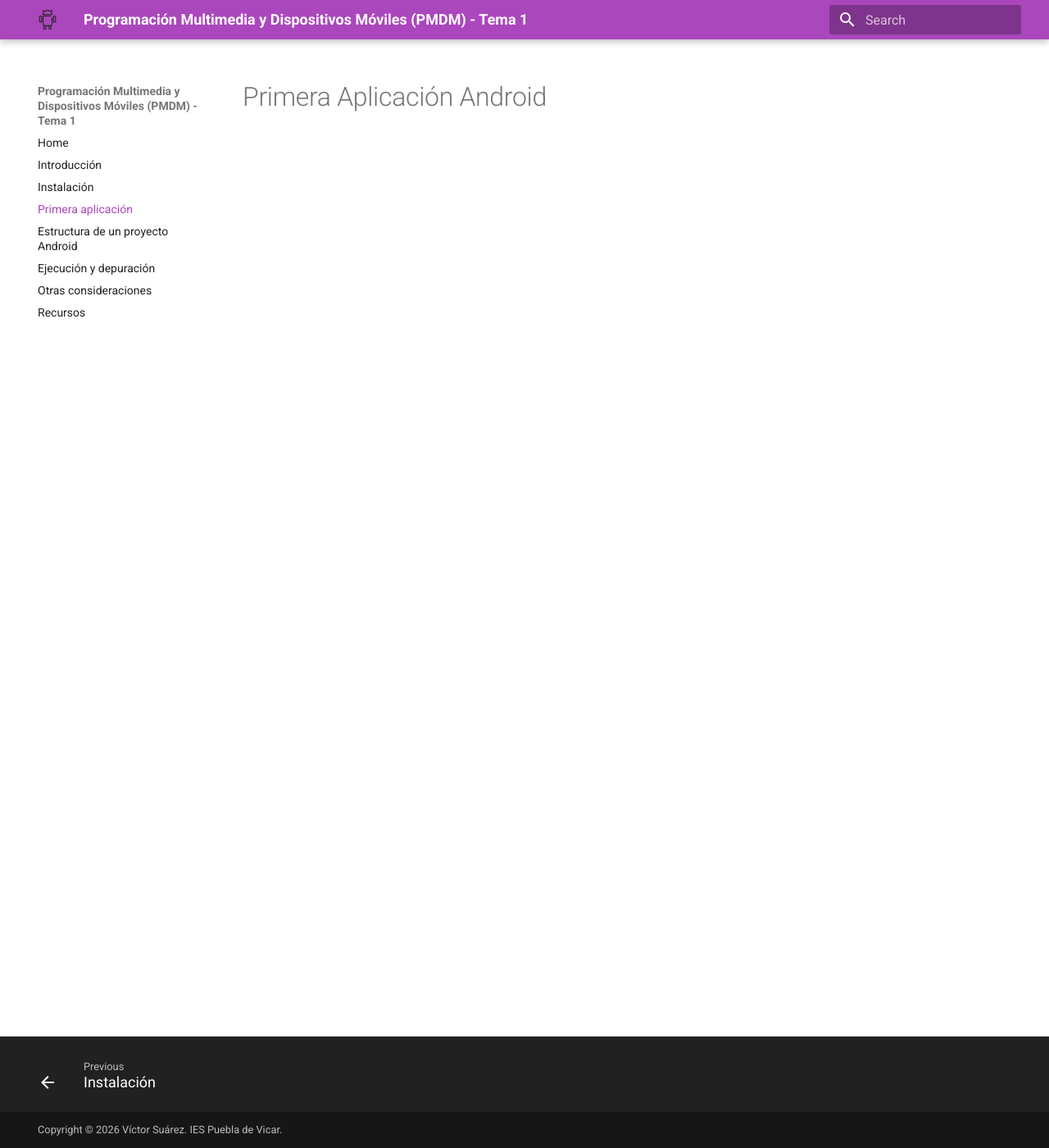
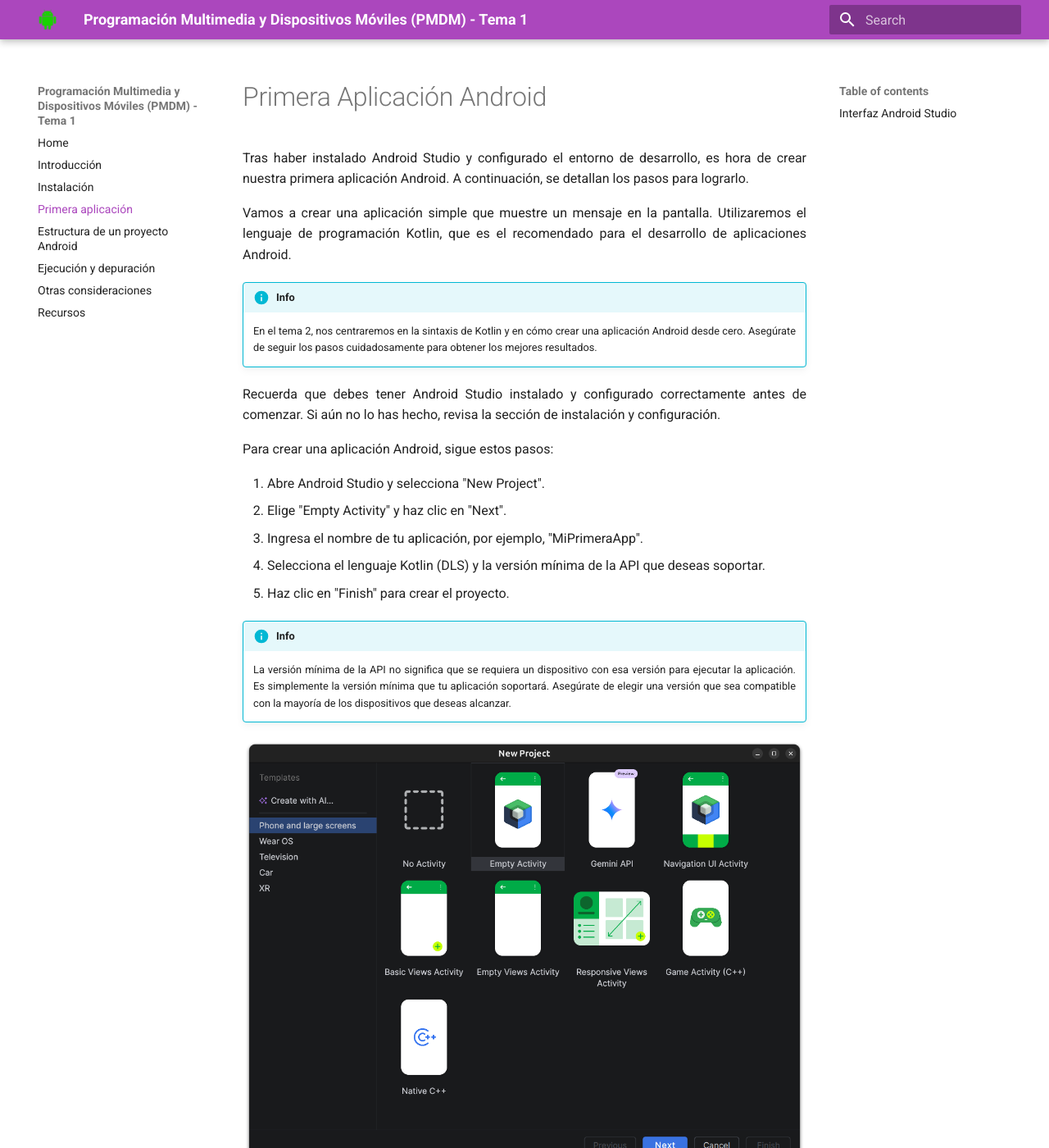
Before and after one commit to PMDMpuebla/tema1, an MkDocs documentation site: the page built from docs/primera_aplicacion.md, in a window 1280 px wide and 1400 px high. Shown: the whole window at 82% size. Built offline with MkDocs 1.6.1 and Material for MkDocs 9.7.7, drawn with Linux system fonts in a browser that asks for light colours; some of the changed text lies outside the part shown.

Commit message:
primera app y estructura inicio

```diff
--- a/docs/primera_aplicacion.md
+++ b/docs/primera_aplicacion.md
@@ -1 +1,37 @@
 # Primera Aplicación Android
+
+Tras haber instalado Android Studio y configurado el entorno de desarrollo, es hora de crear nuestra primera aplicación Android. A continuación, se detallan los pasos para lograrlo.
+
+Vamos a crear una aplicación simple que muestre un mensaje en la pantalla. Utilizaremos el lenguaje de programación Kotlin, que es el recomendado para el desarrollo de aplicaciones Android.
+
+!!! info
+    En el tema 2, nos centraremos en la sintaxis de Kotlin y en cómo crear una aplicación Android desde cero. Asegúrate de seguir los pasos cuidadosamente para obtener los mejores resultados.
+
+Recuerda que debes tener Android Studio instalado y configurado correctamente antes de comenzar. Si aún no lo has hecho, revisa la sección de instalación y configuración.
+
+Para crear una aplicación Android, sigue estos pasos:
+
+1. Abre Android Studio y selecciona "New Project".
+2. Elige "Empty Activity" y haz clic en "Next".
+3. Ingresa el nombre de tu aplicación, por ejemplo, "MiPrimeraApp".
+4. Selecciona el lenguaje Kotlin (DLS) y la versión mínima de la API que deseas soportar.
+5. Haz clic en "Finish" para crear el proyecto.
+
+!!! info
+    La versión mínima de la API no significa que se requiera un dispositivo con esa versión para ejecutar la aplicación. Es simplemente la versión mínima que tu aplicación soportará. Asegúrate de elegir una versión que sea compatible con la mayoría de los dispositivos que deseas alcanzar.
+
+<figure>
+  <img src="../img/newproject.png" alt="Nuevo Proyecto en Android Studio" />
+  <figcaption>Nuevo Proyecto</figcaption>
+</figure>
+
+## Interfaz Android Studio
+
+Una vez creado el proyecto, verás la interfaz de Android Studio. Familiarízate con las diferentes secciones, como el editor de código, el panel de diseño y la ventana de herramientas.
+
+En la parte izquierda, encontrarás el panel de proyecto donde se muestran los archivos y carpetas de tu aplicación. En la parte central, está el editor de código donde escribirás tu código Kotlin. A la derecha, encontrarás el panel de diseño que te permite ver cómo se verá tu aplicación en un dispositivo, o incluso en un emulador.
+
+<figure>
+  <img src="../img/astudioint.png" alt="Interfaz de Android Studio" />
+  <figcaption>Interfaz de Android Studio</figcaption>
+</figure>
--- a/mkdocs.yml
+++ b/mkdocs.yml
@@ -9,7 +9,7 @@
   font:
     text: Roboto
     code: Roboto Mono
-  logo: img/android-logo.svg
+  logo: img/alogo.png
   features:
     - navigation.footer
 markdown_extensions:
```
Also changed, not shown: docs/estructura_proyecto.md (added, +52 -0 lines), docs/img/alogo.png (added), docs/img/astudioint.png (added), docs/img/newproject.png (added), docs/img/projectstructure.png (added).
